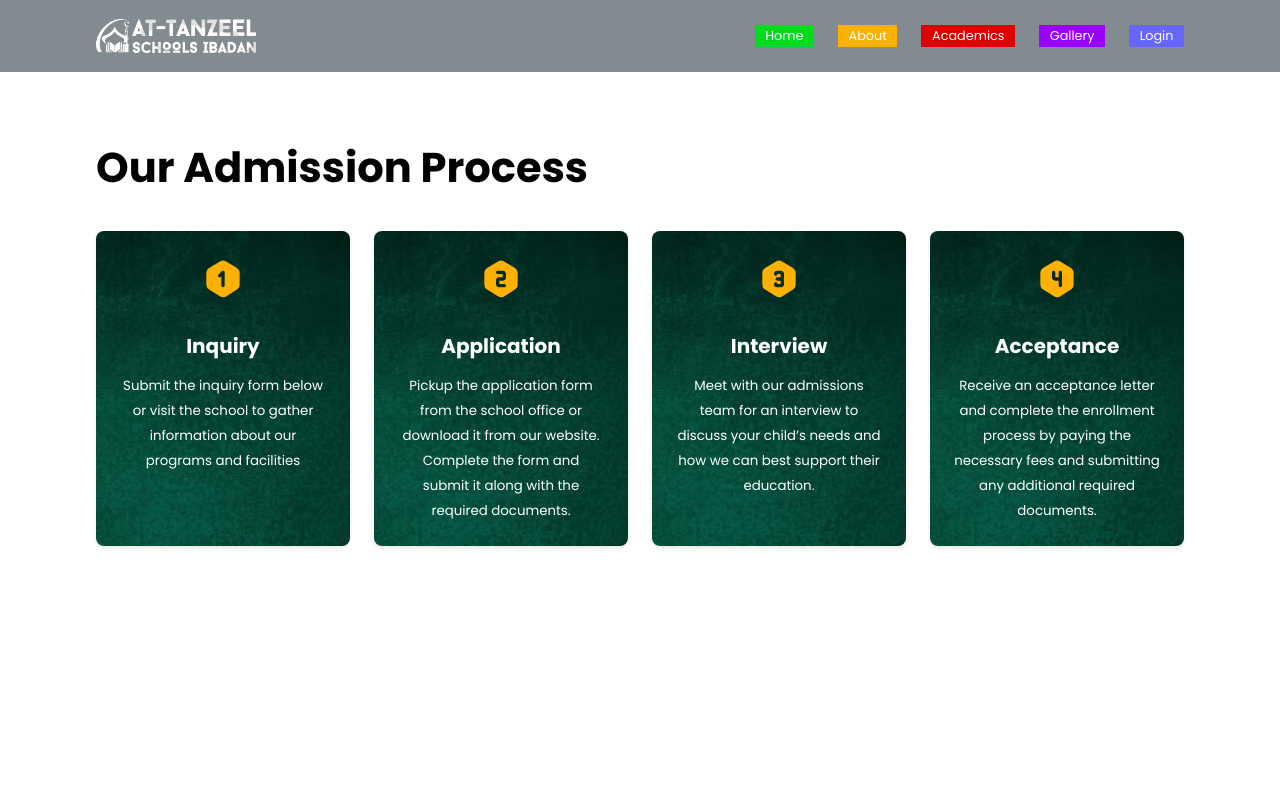
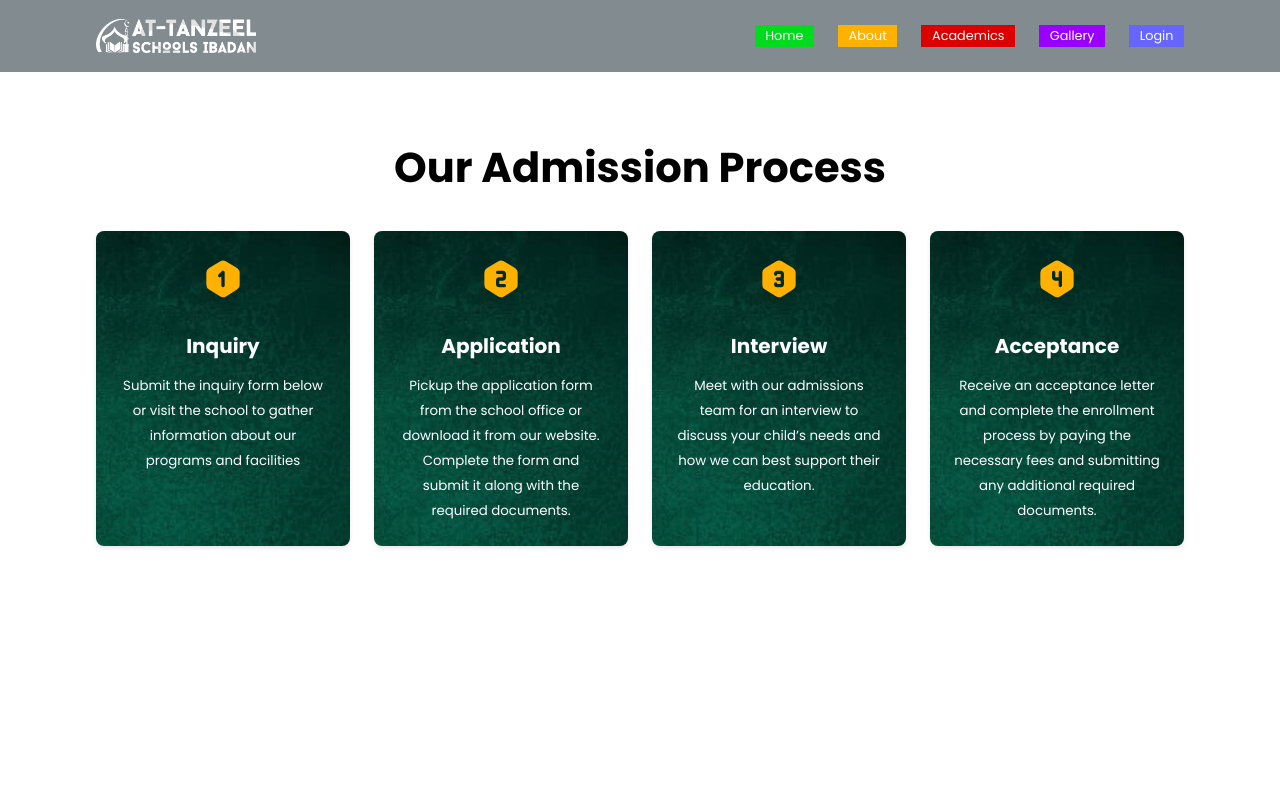
Before and after one commit to mojeed-painless/attanzeel-website__client, a React (Vite) app: page /admissions in a window 1280 px wide. Shown: the top 800 px of the page. Built offline with nearby package versions, Linux system fonts and the light colour scheme.

Commit message:
aligned the header to center

```diff
--- a/src/assets/styles/admissions.css
+++ b/src/assets/styles/admissions.css
@@ -1,3 +1,7 @@
+.admissions__process-content h1 {
+    text-align: center;
+}
+
 .admissions__process-cards {
     display: grid;
     grid-template-columns: repeat(auto-fit, minmax(250px, 1fr));
```
